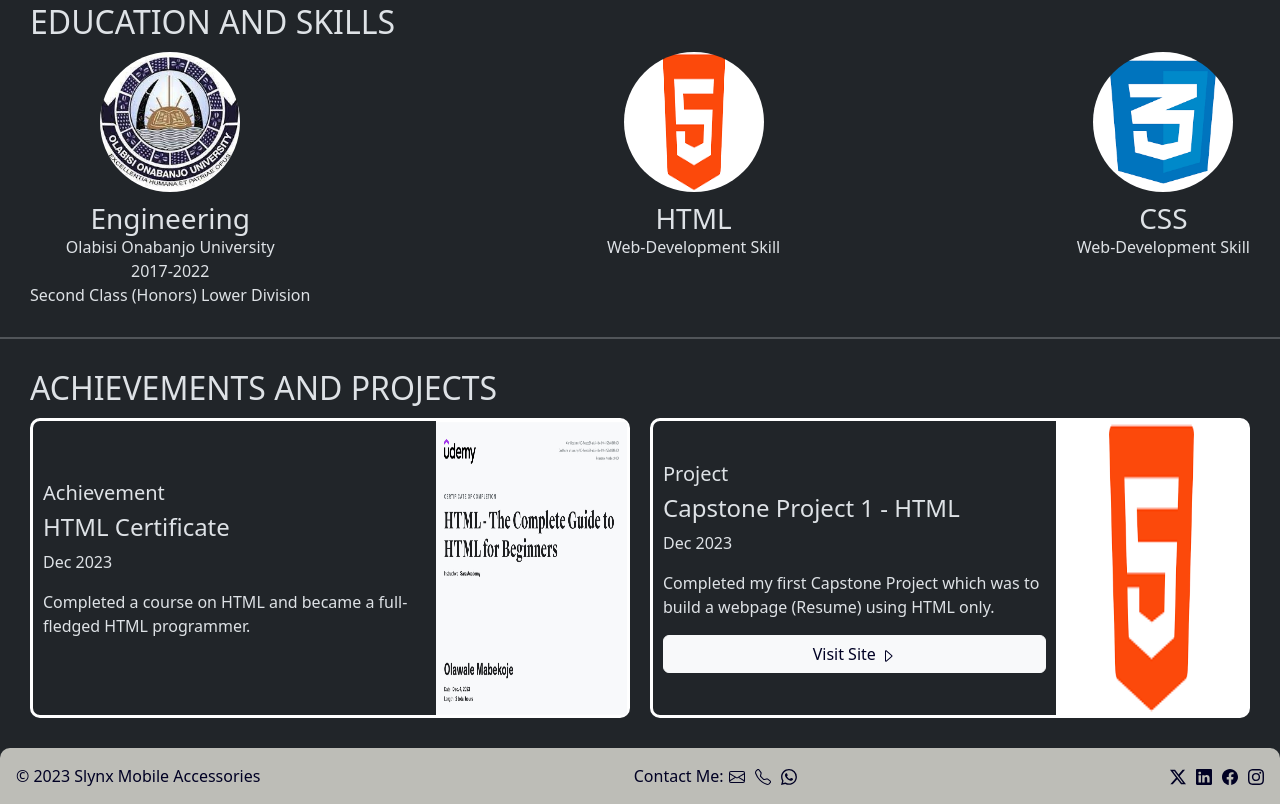
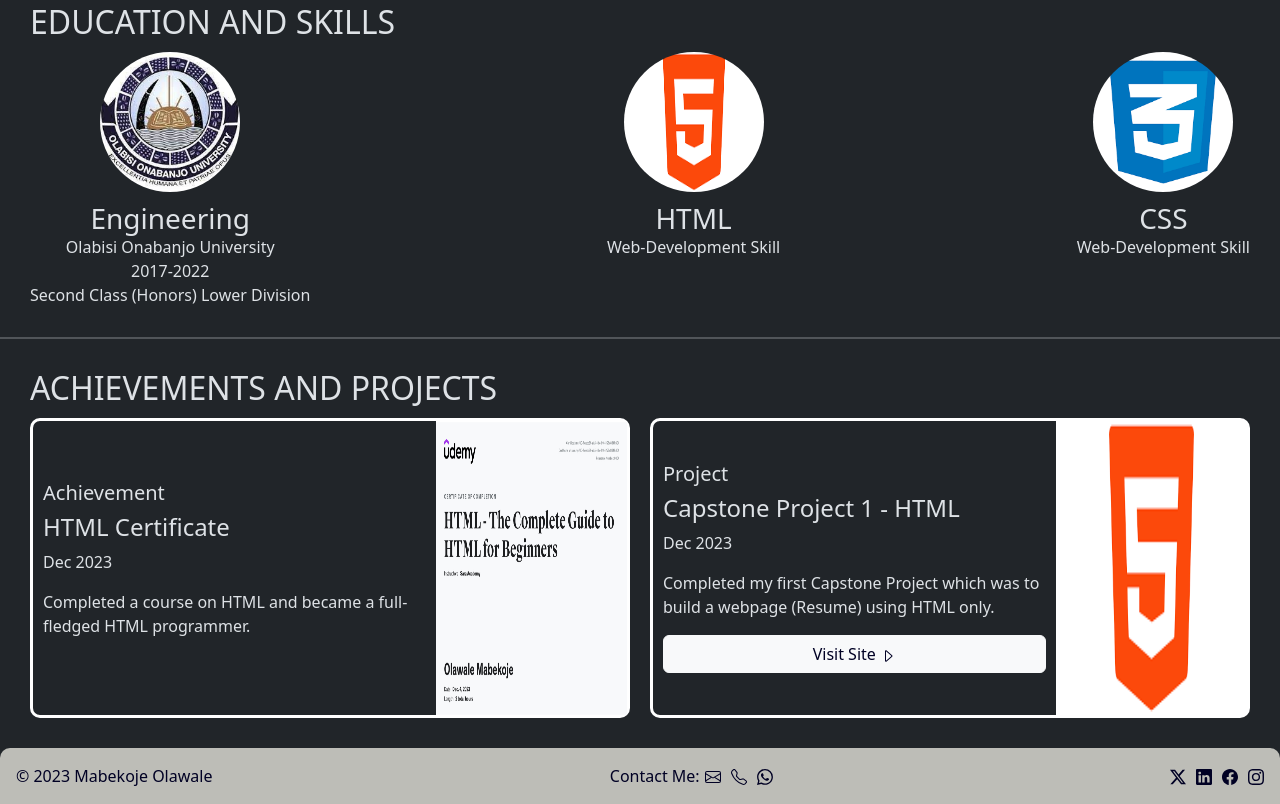
Before and after one commit to MabekojeOlawale/Capstone-Project-Personal-Site, a plain HTML site: page index.html in a window 1280 px wide. Shown: the part 458-1262 px from the top of the page. Drawn offline with nearby package versions, Linux system fonts and the light colour scheme.

Commit message:
Update index.html

```diff
--- a/index.html
+++ b/index.html
@@ -118,7 +118,7 @@
   <!--Footer-->
   <div class="containe p-3">
     <div class="copyright">
-      <p class="mb-0">&copy; 2023 Slynx Mobile Accessories</p>
+      <p class="mb-0">&copy; 2023 Mabekoje Olawale</p>
     </div>
 
     <!--Contact-->
```
